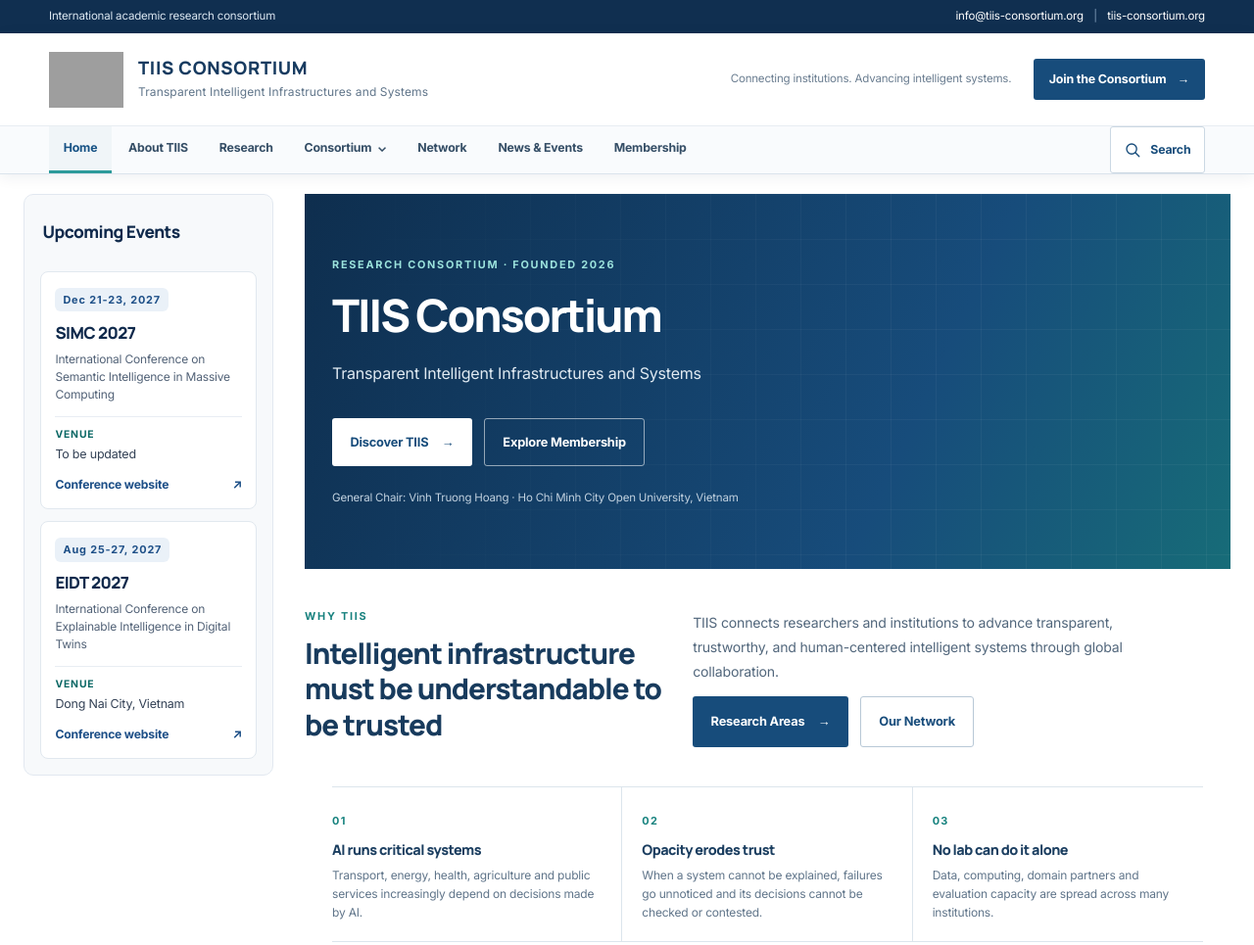
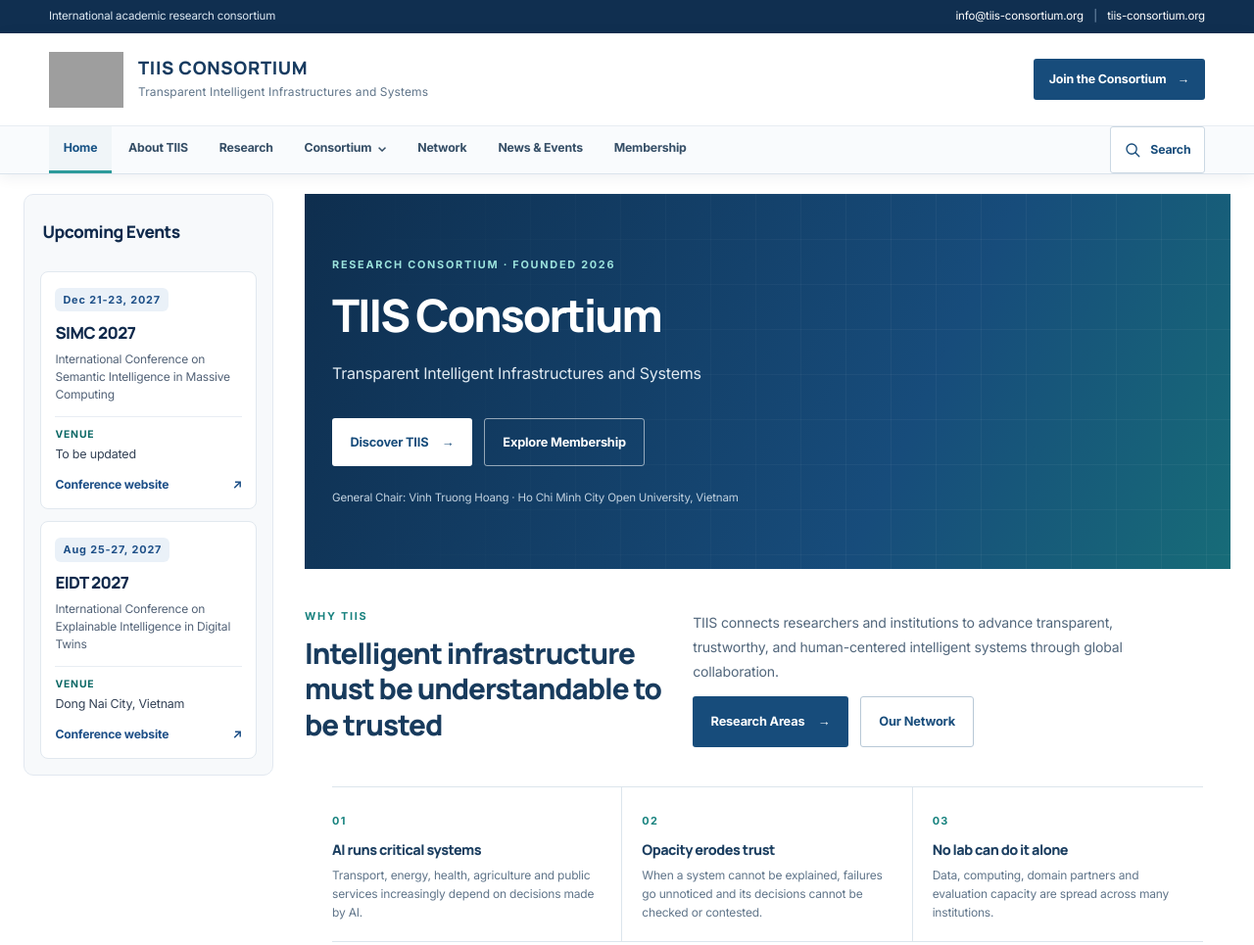
Before and after one commit to tiis-consortium/tiis-consortium, a plain HTML site: page index.html in a window 1280 px wide. Shown: the top 965 px of the page at 98% size. Drawn offline with nearby package versions, Linux system fonts and the light colour scheme; grey boxes are pictures that could not be loaded.

Commit message:
Remove header note from index.html

```diff
--- a/index.html
+++ b/index.html
@@ -41,7 +41,6 @@
         <span><strong>TIIS CONSORTIUM</strong><small>Transparent Intelligent Infrastructures and Systems</small></span>
       </button>
       <div class="tiis-header-actions">
-        <span class="tiis-header-note">Connecting institutions. Advancing intelligent systems.</span>
         <button type="button" onclick="navigateTo('join','membership-form')" class="tiis-header-cta">Join the Consortium <span aria-hidden="true">→</span></button>
         <button type="button" id="mobile-toggle" onclick="toggleMobileMenu()" class="tiis-menu-toggle" aria-label="Open navigation menu" aria-expanded="false">
           <svg id="icon-open" viewBox="0 0 24 24" aria-hidden="true"><path d="M3 6h18M3 12h18M3 18h18"/></svg>
```
